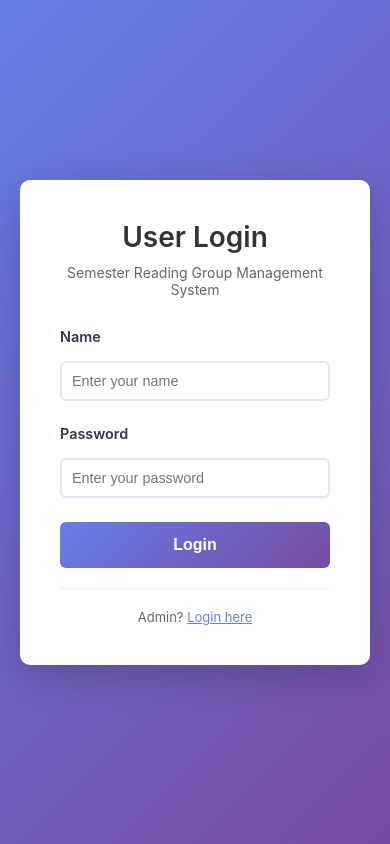
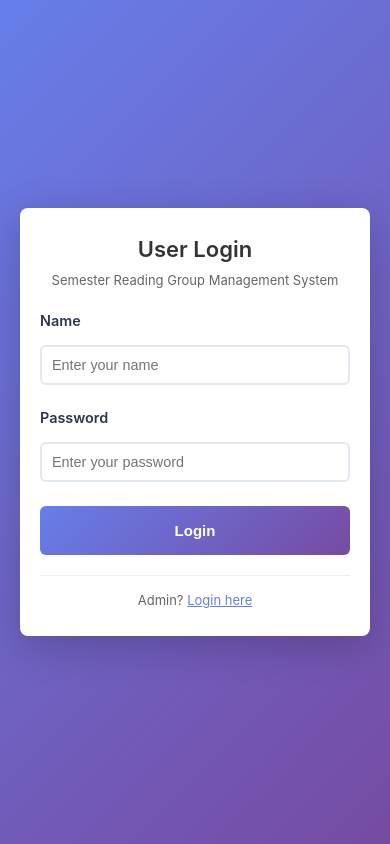
Before and after one commit to samComeIt/CoramDeo, a React (Vite) app in the folder frontend/: page /user/login in a window 390 px wide. Built offline with nearby package versions, Linux system fonts and the light colour scheme; no server answers.

Commit message:
Added User Login page Mobile css

```diff
--- a/frontend/src/components/Login.css
+++ b/frontend/src/components/Login.css
@@ -133,3 +133,41 @@
 .link-button:hover {
   color: #5568d3;
 }
+
+@media (max-width: 480px) {
+  .login-card {
+    padding: 28px 20px;
+    border-radius: 8px;
+  }
+
+  .login-header {
+    margin-bottom: 24px;
+  }
+
+  .login-header h1 {
+    font-size: 22px;
+  }
+
+  .login-header p {
+    font-size: 13px;
+  }
+
+  .form-group {
+    margin-bottom: 16px;
+  }
+
+  .form-group input {
+    padding: 14px 16px;
+    font-size: 16px; /* prevents iOS auto-zoom on focus */
+  }
+
+  .login-button {
+    padding: 16px;
+    font-size: 15px;
+    min-height: 48px; /* touch-friendly target size */
+  }
+
+  .login-footer {
+    padding-top: 16px;
+  }
+}
```
